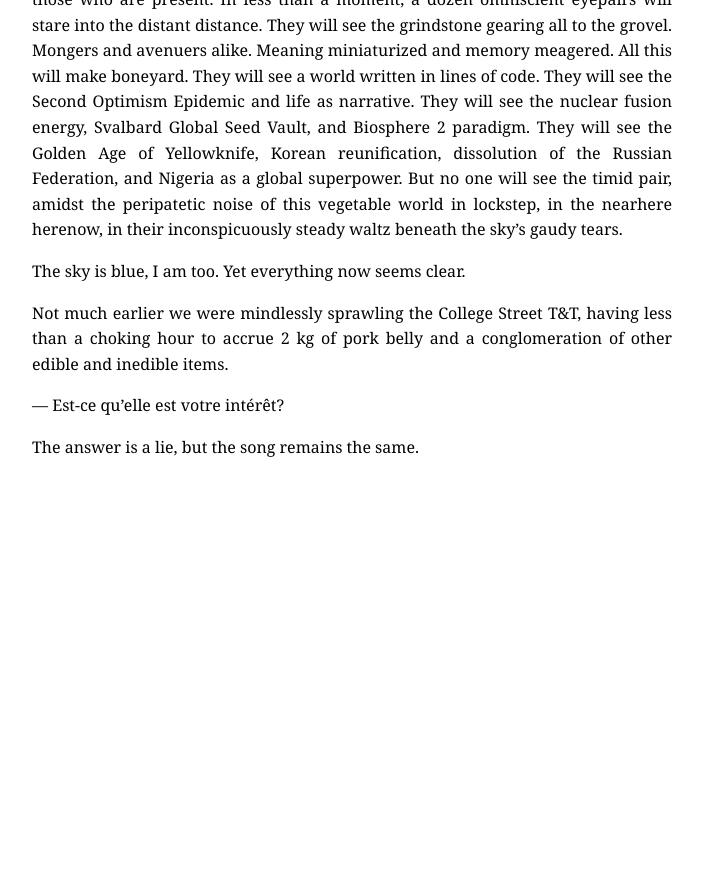
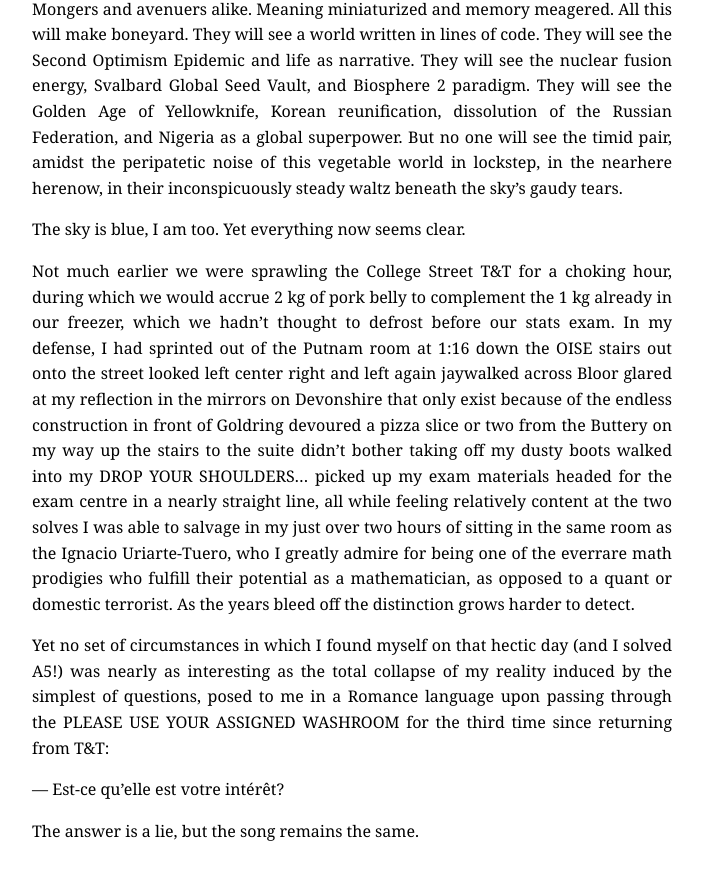
Before and after one commit to williamrygao/williamrygao.github.io, a Jekyll site: the page built from monk.md, in a window 1280 px wide and 900 px high, scrolled down 1021 px. Shown: the top 880 px of the window, without its empty margins (288-991 px from the left). Built offline with Jekyll 4.4.1, drawn with Linux system fonts in a browser that asks for light colours; before the commit the page ends 1584 px from its top, so only the background shows below that; some of the changed text lies outside the part shown.

Commit message:
Update monk

```diff
--- a/monk.md
+++ b/monk.md
@@ -29,7 +27,9 @@ Their auburn, hooked, tubular windworkers sing in unison. A second duet, drowned
 
 The sky is blue, I am too. Yet everything now seems clear.
 
-Not much earlier we were mindlessly sprawling the College Street T&T, having less than a choking hour to accrue 2 kg of pork belly and a conglomeration of other edible and inedible items.
+Not much earlier we were sprawling the College Street T&T for a choking hour, during which we would accrue 2 kg of pork belly to complement the 1 kg already in our freezer, which we hadn't thought to defrost before our stats exam. In my defense, I had sprinted out of the Putnam room at 1:16 down the OISE stairs out onto the street looked left center right and left again jaywalked across Bloor glared at my reflection in the mirrors on Devonshire that only exist because of the endless construction in front of Goldring devoured a pizza slice or two from the Buttery on my way up the stairs to the suite didn't bother taking off my dusty boots walked into my DROP YOUR SHOULDERS... picked up my exam materials headed for the exam centre in a nearly straight line, all while feeling relatively content at the two solves I was able to salvage in my just over two hours of sitting in the same room as the Ignacio Uriarte-Tuero, who I greatly admire for being one of the everrare math prodigies who fulfill their potential as a mathematician, as opposed to a quant or domestic terrorist. As the years bleed off the distinction grows harder to detect.
+
+Yet no set of circumstances in which I found myself on that hectic day (and I solved A5!) was nearly as interesting as the total collapse of my reality induced by the simplest of questions, posed to me in a Romance language upon passing through the PLEASE USE YOUR ASSIGNED WASHROOM for the third time since returning from T&T:
 
 — Est-ce qu'elle est votre intérêt?
 
```
Also changed, not shown: other parts of monk.md (+0 -2 lines).
